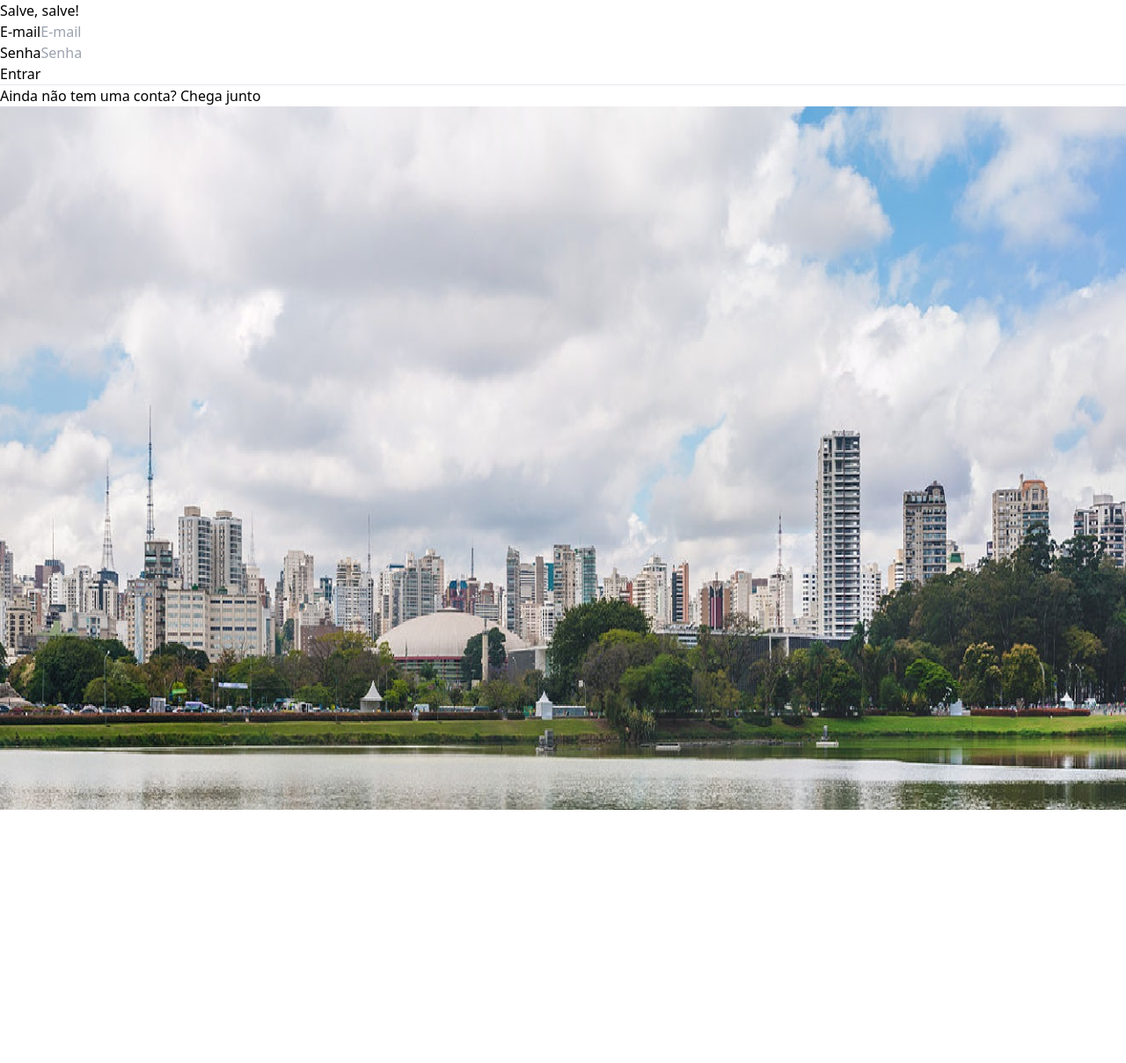
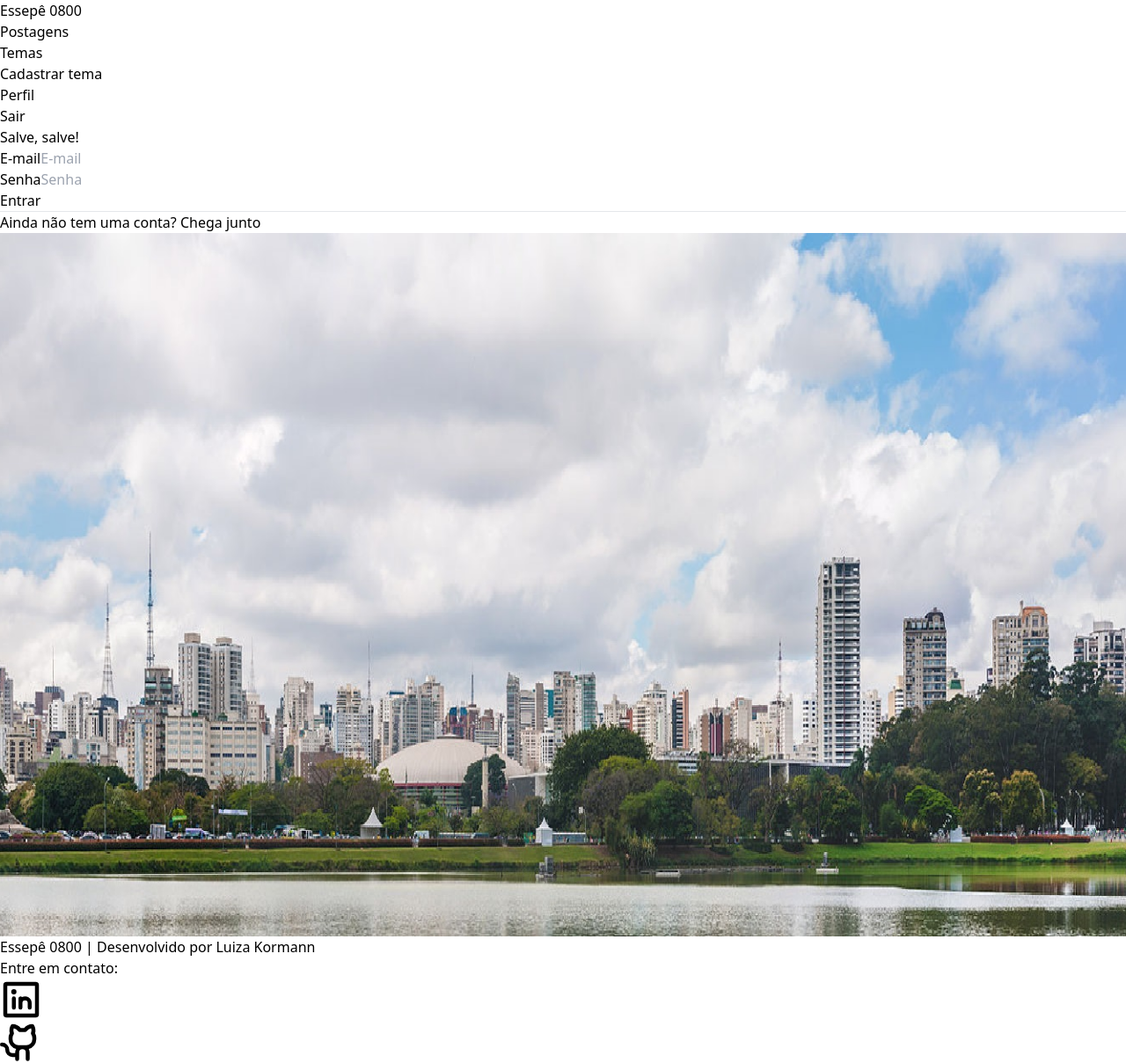
Before and after one commit to luizakormann/front_blogpessoal, a React (Vite) app: page / in a window 1280 px wide. Shown: the whole page at 88% size. Before the commit the page ends 921 px from the top, so only its background shows below. Built offline with nearby package versions, Linux system fonts and the light colour scheme; no server answers.

Commit message:
navbar e footer

```diff
--- a/src/App.tsx
+++ b/src/App.tsx
@@ -4,12 +4,15 @@ import Login from "./pages/login/Login";
 import { AuthProvider } from "./context/AuthContext";
 import { BrowserRouter, Route, Routes } from 'react-router-dom';
 import Cadastro from './pages/cadastro/Cadastro';
+import Footer from './components/footer/Footer';
+import Navbar from './components/navBar/NavBar';
 
 function App() {
   return (
     <>
       <AuthProvider>
         <BrowserRouter>
+          <Navbar />
           <div className="min-h-[80vh]">
             <Routes>
               <Route path="/" element={<Login />} />
@@ -18,6 +21,7 @@ function App() {
               <Route path="/login" element={<Login />} />
             </Routes>
           </div>
+          <Footer />
         </BrowserRouter>
       </AuthProvider>
     </>
--- /dev/null
+++ b/src/components/footer/Footer.tsx
@@ -0,0 +1,22 @@
+import { GithubLogo, LinkedinLogo } from "@phosphor-icons/react";
+
+function Footer() {
+    return (
+        <>
+            <div className="flex justify-center bg-sky-950 text-red-50">
+                <div className="container flex flex-col items-center py-4">
+                    <p className="text-xl font-bold">
+                        Essepê 0800 | Desenvolvido por Luiza Kormann
+                    </p>
+                    <p className="text-lg">Entre em contato:</p>
+                    <div className="flex gap-2">
+                        <LinkedinLogo size={48} weight="bold" />
+                        <GithubLogo size={48} weight="bold" />
+                    </div>
+                </div>
+            </div>
+        </>
+    );
+}
+
+export default Footer;
--- /dev/null
+++ b/src/components/navBar/NavBar.tsx
@@ -0,0 +1,25 @@
+import { Link } from "react-router-dom";
+
+function Navbar() {
+    return (
+        <>
+            <div className="w-full bg-sky-950 text-red-50 flex justify-center py-4 border-b border-red-50">
+                <div className="container flex justify-between text-lg ">
+                    <Link to="/home" className="text-3xl font-bold hover:underline">
+                        Essepê 0800
+                    </Link>
+
+                    <div className="flex gap-4 font-semibold">
+                        <div className="hover:underline">Postagens</div>
+                        <div className="hover:underline">Temas</div>
+                        <div className="hover:underline">Cadastrar tema</div>
+                        <div className="hover:underline">Perfil</div>
+                        <div className="hover:underline">Sair</div>
+                    </div>
+                </div>
+            </div>
+        </>
+    );
+}
+
+export default Navbar;
--- a/src/pages/cadastro/Cadastro.tsx
+++ b/src/pages/cadastro/Cadastro.tsx
@@ -62,13 +62,13 @@ function Cadastro() {
 
     return (
         <>
-            <div className="grid grid-cols-1 lg:grid-cols-2 h-screen place-items-center font-bold  bg-red-400">
+            <div className="grid grid-cols-1 lg:grid-cols-2 h-screen place-items-center font-bold  bg-yellow-300">
                 <div className="fundoCadastro hidden lg:block"></div>
                 <form
                     className="flex justify-center items-center flex-col w-2/3 gap-3"
                     onSubmit={cadastrarNovoUsuario}
                 >
-                    <h2 className="text-sky-950 text-5xl">Chega Junto</h2>
+                    <h2 className="text-sky-800 text-5xl">Chega Junto</h2>
                     <div className="flex flex-col w-full">
                         <label htmlFor="nome" className="text-sky-950">Nome</label>
                         <input
@@ -141,13 +141,13 @@ function Cadastro() {
                     </div>
                     <div className="flex justify-around w-full gap-8">
                         <button
-                            className="rounded text-white bg-red-700 hover:bg-red-950 w-1/2 py-2"
+                            className="rounded border-solid border-2 border-slate-700 text-sky-950 bg-yellow-300 hover:bg-red-400 w-1/2 py-2"
                             onClick={retornar}
                         >
                             Deixa quieto...
                         </button>
                         <button
-                            className="rounded text-white bg-sky-800 hover:bg-sky-300 w-1/2 py-2 flex justify-center"
+                            className="rounded border-solid border-2 border-slate-700 text-sky-950 bg-yellow-300 hover:bg-sky-800 hover:text-red-50 w-1/2 py-2 flex justify-center"
                             type="submit"
                         >
                             {isLoading ? (
--- a/src/pages/home/Home.tsx
+++ b/src/pages/home/Home.tsx
@@ -4,15 +4,28 @@ function Home() {
     return (
         <>
             <div id='container' className="flex justify-center bg-sky-800 ">
-                <div id='subcontainer' className="container grid grid-cols-2 text-white ">
+                <div>
+                <div id='subcontainer' className="container grid grid-cols-2 text-red-50">
                     <div id='textos' className="flex flex-col gap-4 items-center justify-center px-4 py-4">
                         <h2 className="text-4xl font-semibold">Passeios gratuitos em Essepê</h2>
                         <p className="text-xl">Turiste a selva de pedra, mesmo se estiver sem grana ☺</p>
                         <p className="text-xl">Se liga nas dicas - e compartilhe suas experiências com a gente!</p>
-                        <div className="flex justify-around gap-4">
-                            <div className="rounded text-white border solid-2 px-4 py-2">
+                        <div>
+                            <div className="flex justify-around gap-4">
+                            <div className="
+                            rounded border-solid border-2 border-red-50 solid-2 p-6
+                            bg-sky-800 hover:bg-yellow-300 hover:text-sky-950
+                            text-red-50 font-semibold text-xl">
                                 Nova Postagem
                             </div>
+                            <div className="
+                            rounded border-solid border-2 border-red-50 p-6
+                            bg-sky-800 hover:bg-red-400 hover:text-sky-950
+                            text-red-50 font-semibold text-xl">
+                                Ver Postagens
+                            </div>
+                            </div>
+
                         </div>
                     </div>
                     <div id='img' className="flex justify-center">
@@ -23,6 +36,7 @@ function Home() {
 
                     </div>
                 </div>
+                </div>
             </div>
         </>
     )
--- a/src/pages/login/Login.tsx
+++ b/src/pages/login/Login.tsx
@@ -69,7 +69,7 @@ function Login() {
                     </div>
 
                     <button
-                        className="rounded text-white bg-red-400 hover:bg-sky-950 w-1/2 py-2 flex justify-center"
+                        className="rounded text-red-50 bg-red-400 hover:bg-sky-950 w-1/2 py-2 flex justify-center"
                         type="submit"
                     >
                         {isLoading ? (
```
